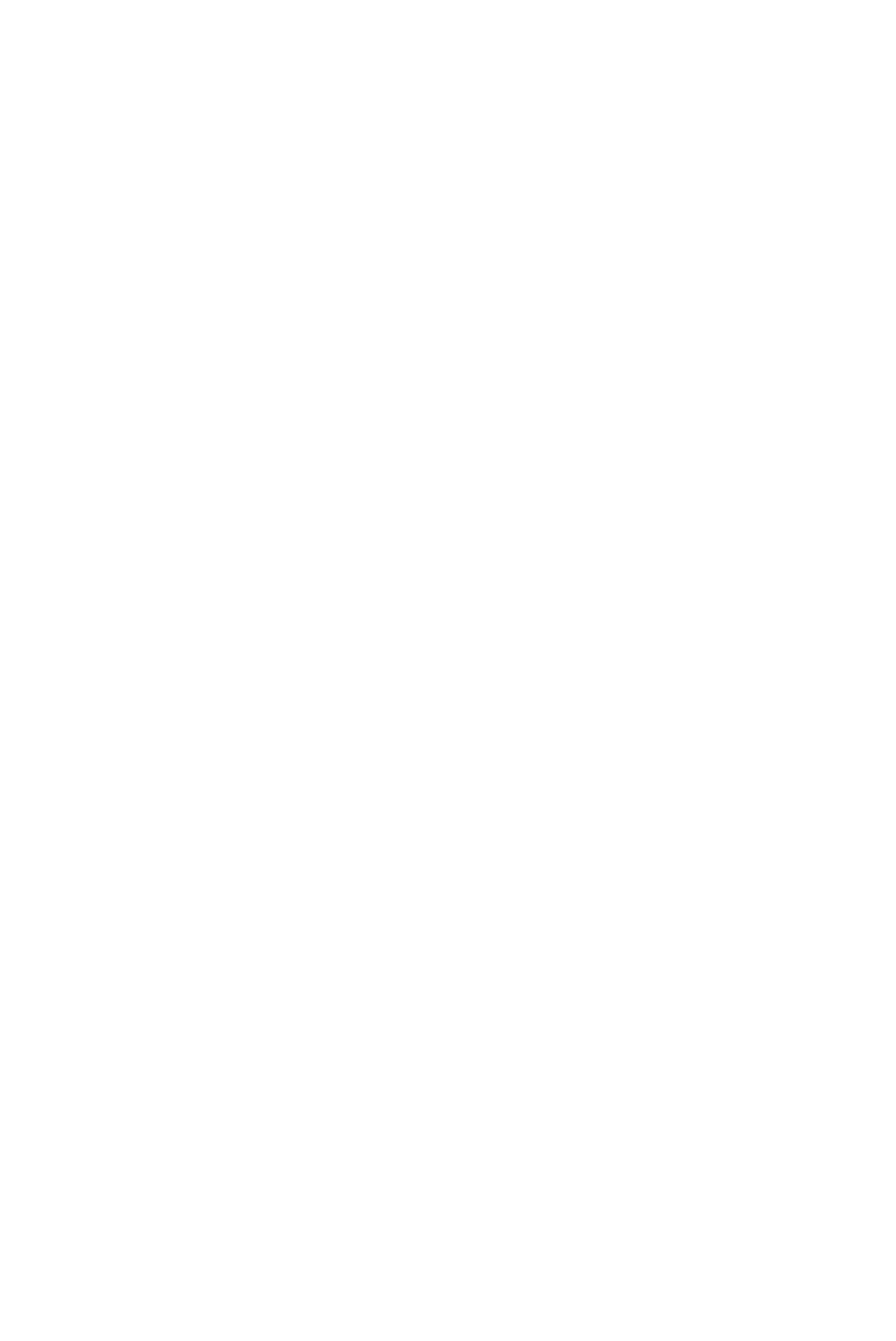
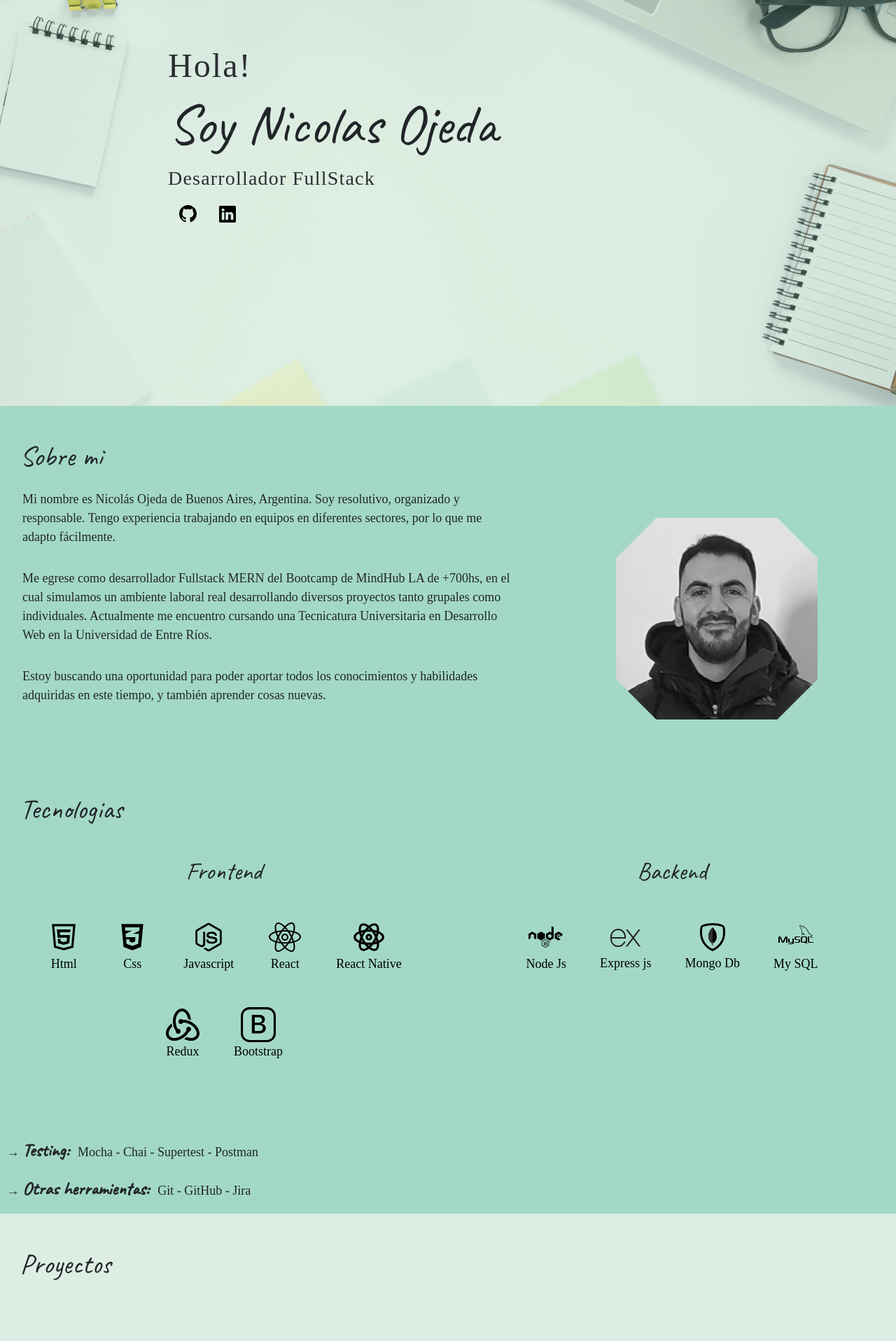
Before and after one commit to NicoOjeda/mi-portfolio, a React (Create React App) app: page / in a window 1280 px wide. Shown: the part 220-2136 px from the top of the page at 70% size. Before the commit the page ends 800 px from the top, so only its background shows below. Built offline with nearby package versions, Linux system fonts and the light colour scheme; a web font is replaced by a local one.

Commit message:
se descomentan comentarios

```diff
--- a/src/pages/Home.jsx
+++ b/src/pages/Home.jsx
@@ -1,14 +1,14 @@
-// import React from 'react'
-// import About from '../components/About'
-// import Home1 from '../components/Home1'
-// import Proyects from '../components/Proyects'
+import React from 'react'
+import About from '../components/About'
+import Home1 from '../components/Home1'
+import Proyects from '../components/Proyects'
 
 export default function Home() {
   return (
     <div>
-        {/* <Home1/>
+        <Home1/>
         <About/>
-        <Proyects/> */}
+        <Proyects/>
     </div>
 )
 }
```
